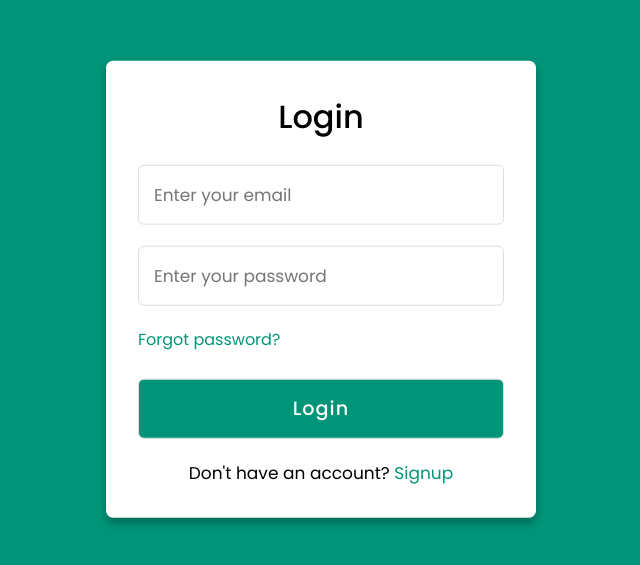
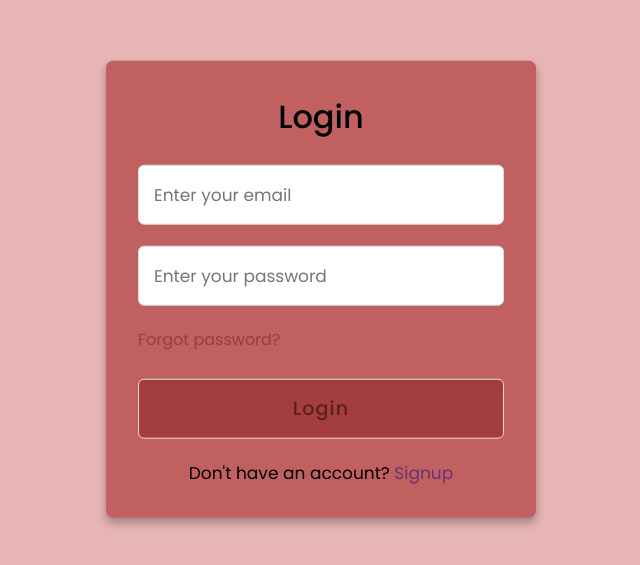
Before and after one commit to Adwi1iya/Yodhafitness, a plain HTML site: page login.html in a window 1280 px wide. Shown: the part 111-676 px from the top of the page, without its empty margins (319-959 px from the left). Drawn offline with Linux system fonts and the light colour scheme.

Commit message:
style change
style form

```diff
--- a/style.css
+++ b/style.css
@@ -9,7 +9,7 @@
 body{
   min-height: 100vh;
   width: 100%;
-  background: #009579;
+  background: #bb2b2b59;
 }
 .container{
   position: absolute;
@@ -18,7 +18,7 @@ body{
   transform: translate(-50%,-50%);
   max-width: 430px;
   width: 100%;
-  background: #fff;
+  background: #97040479;
   border-radius: 7px;
   box-shadow: 0 5px 10px rgba(0,0,0,0.3);
 }
@@ -58,15 +58,15 @@ body{
  }
 .form a{
   font-size: 16px;
-  color: #009579;
+  color: #38020257;
   text-decoration: none;
 }
 .form a:hover{
   text-decoration: underline;
 }
 .form input.button{
-  color: #fff;
-  background: #009579;
+  color: #0c00007e;
+  background: #7203035e;
   font-size: 1.2rem;
   font-weight: 500;
   letter-spacing: 1px;
@@ -75,14 +75,14 @@ body{
   transition: 0.4s;
 }
 .form input.button:hover{
-  background: #006653;
+  background: #bda520b7;
 }
 .signup{
   font-size: 17px;
   text-align: center;
 }
 .signup label{
-  color: #009579;
+  color: #23128694;
   cursor: pointer;
 }
 .signup label:hover{
```
